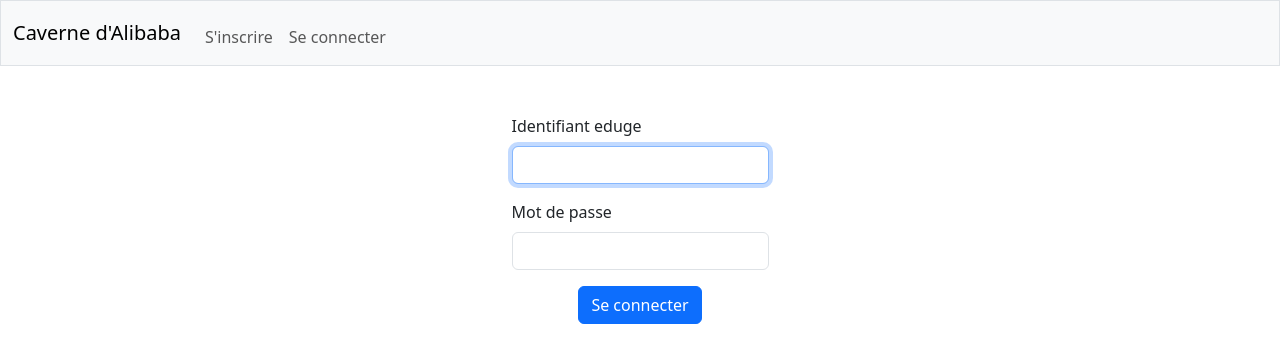
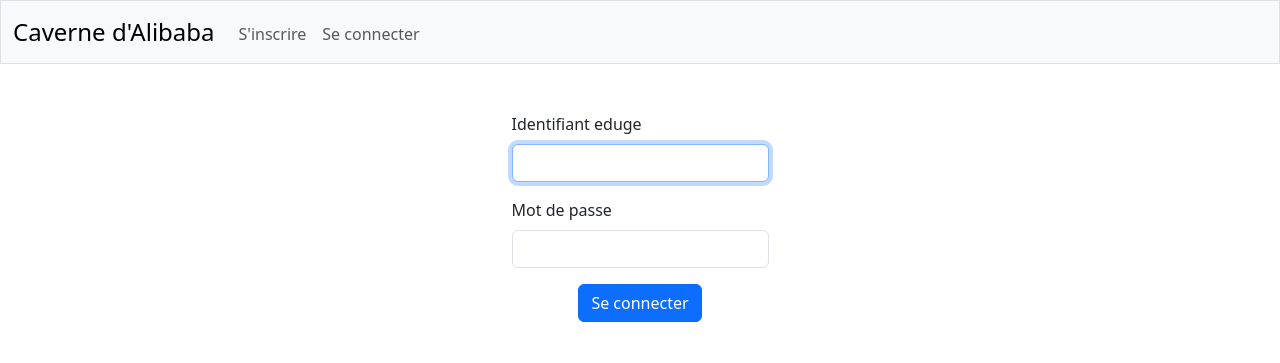
Before and after one commit to Zbebz/caverne-dAli-baba, a Django app: page /login in a window 1280 px wide. Shown: the top 363 px of the page. Run offline with Django 5.2, Linux system fonts and the light colour scheme; some libraries are stand-ins or nearby versions.

Commit message:
(project) Tweaked navbar so that it looks better

```diff
--- a/alibaba/caverne/templates/caverne/layout.html
+++ b/alibaba/caverne/templates/caverne/layout.html
@@ -15,7 +15,7 @@
     <body>
         <nav class="bg-light border navbar navbar-expand-md navbar-light">
             <div class="container-fluid">
-                <a class="navbar-brand" href="{% url 'index' %}">
+                <a class="navbar-brand fs-4" href="{% url 'index' %}">
                     Caverne d'Alibaba
                 </a>
                 <button
@@ -31,18 +31,16 @@
                 </button>
                 <div class="collapse navbar-collapse" id="navbar">
                     {% if user.is_authenticated %}
-                        <ul class="navbar-nav me-auto mt-2">
-                            <li class="nav-item">
+                        <ul class="navbar-nav w-100 mt-1">
+                            <li class="nav-item me-auto">
                                 <a class="nav-link" href="{% url 'logout' %}">Se déconnecter</a>
                             </li>
-                        </ul>
-                        <ul class="navbar-nav ms-auto mt-2">
-                            <li class="nav-item">
+                            <li class="nav-item ms-auto">
                                 <a class="btn btn-primary" href="{% url 'upload' %}">Publier</a>
                             </li>
                         </ul>
                     {% else %}
-                    <ul class="navbar-nav me-auto mt-2">
+                    <ul class="navbar-nav me-auto mt-1">
                         <li class="nav-item">
                             <a class="nav-link" href="{% url 'register' %}">S'inscrire</a>
                         </li>
```
